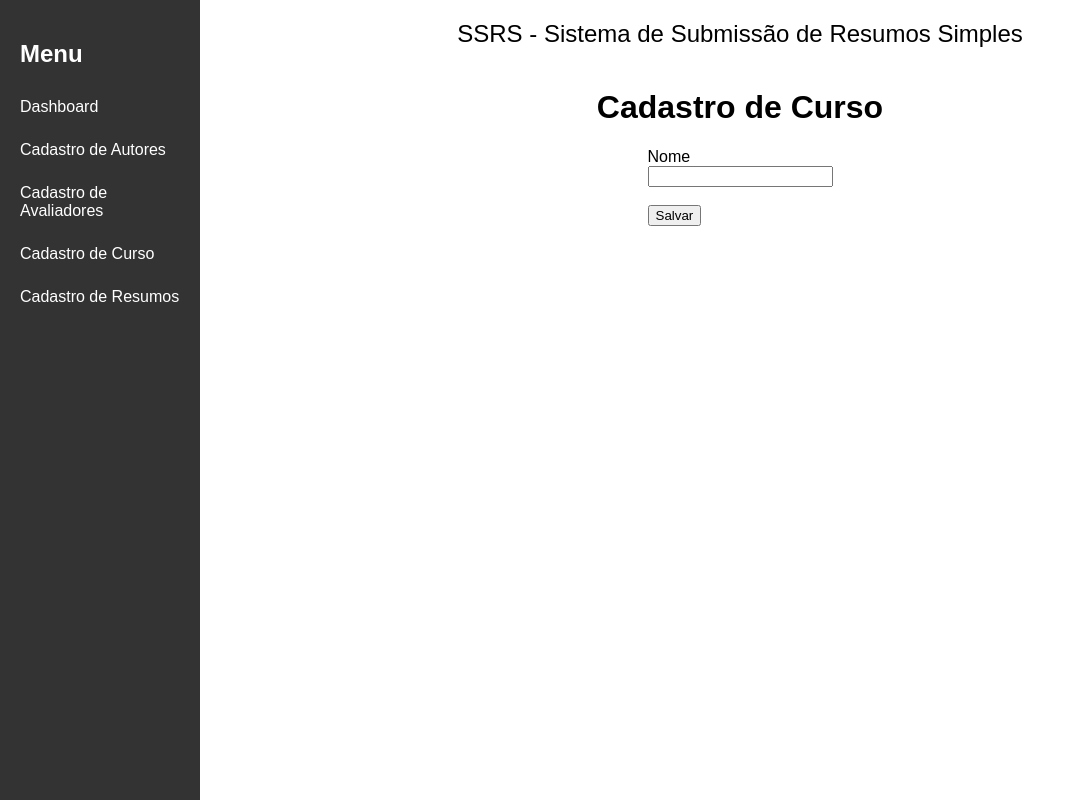
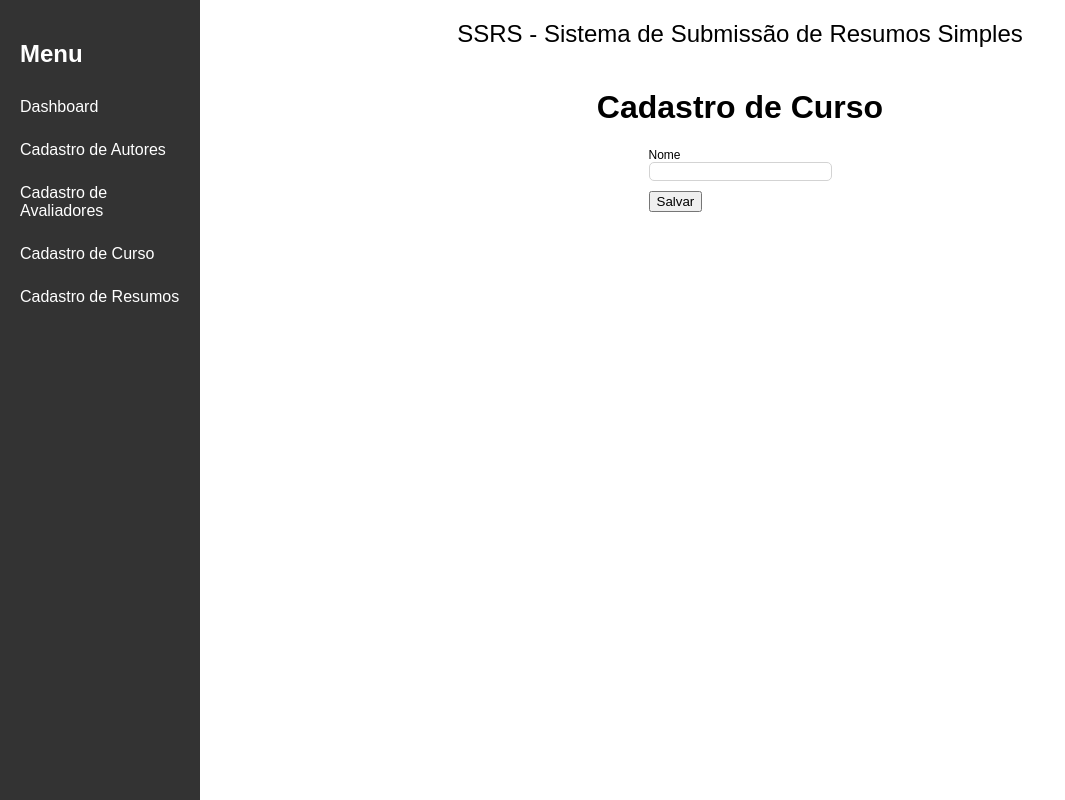
Before and after one commit to Ronneesley/sistema_submissao_resumos_simples, a PHP site: page /organizador/cadastro_curso/cadastro.php in a window 1280 px wide. Shown: the whole page, without its empty margins (0-1065 px from the left). Run offline with PHP 8.4, Linux system fonts and the light colour scheme.

Commit message:
Exemplo de normalização da atividade #57

```diff
--- /dev/null
+++ b/src/css/cadastro.css
@@ -0,0 +1,17 @@
+div.campo {
+    margin-bottom: 10px;
+}
+
+div.campo label {
+    display: block;
+    font-size: 12px;
+}
+
+div.campo input {
+    border: 1px solid lightgray;
+    border-radius: 5px;
+}
+
+div.campo input:hover {
+    background-color: lightgray;
+}
--- a/src/organizador/cadastro_curso/cadastro.php
+++ b/src/organizador/cadastro_curso/cadastro.php
@@ -10,9 +10,10 @@
     <h1>Cadastro de Curso</h1>
 
     <form method="post"  action="inserir.php">
-        <label>Nome</label><br />
-        <input type="text" name="nome" />
-        <br /><br />
+        <div class="campo">
+            <label>Nome</label>
+            <input type="text" name="nome" />
+        </div>
 
         <input type="submit" value="Salvar" />
     </form>
--- a/src/organizador/layout_superior.php
+++ b/src/organizador/layout_superior.php
@@ -70,6 +70,7 @@
         </style>
 
         <link rel="stylesheet" href="../../css/listagem.css" />
+        <link rel="stylesheet" href="../../css/cadastro.css" />
     </head>
     <body>
         <div class="sidebar">
```
